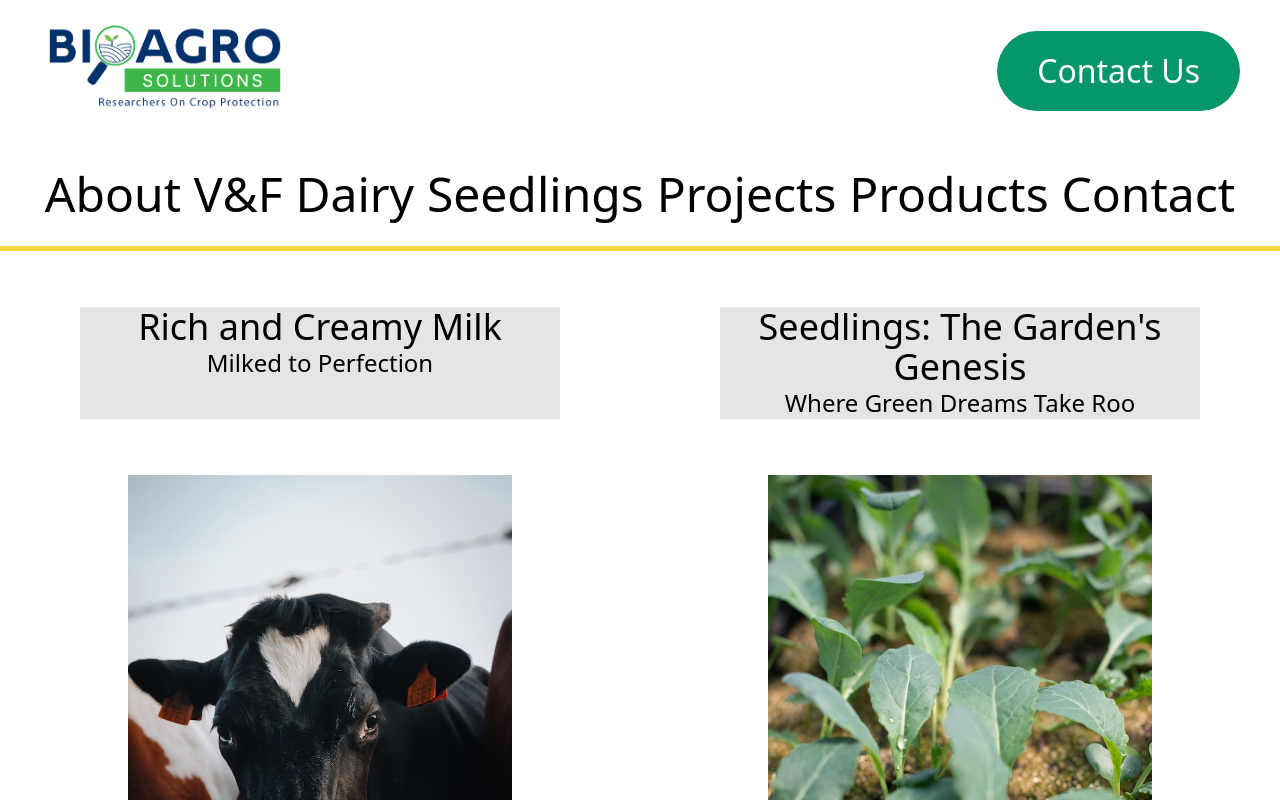
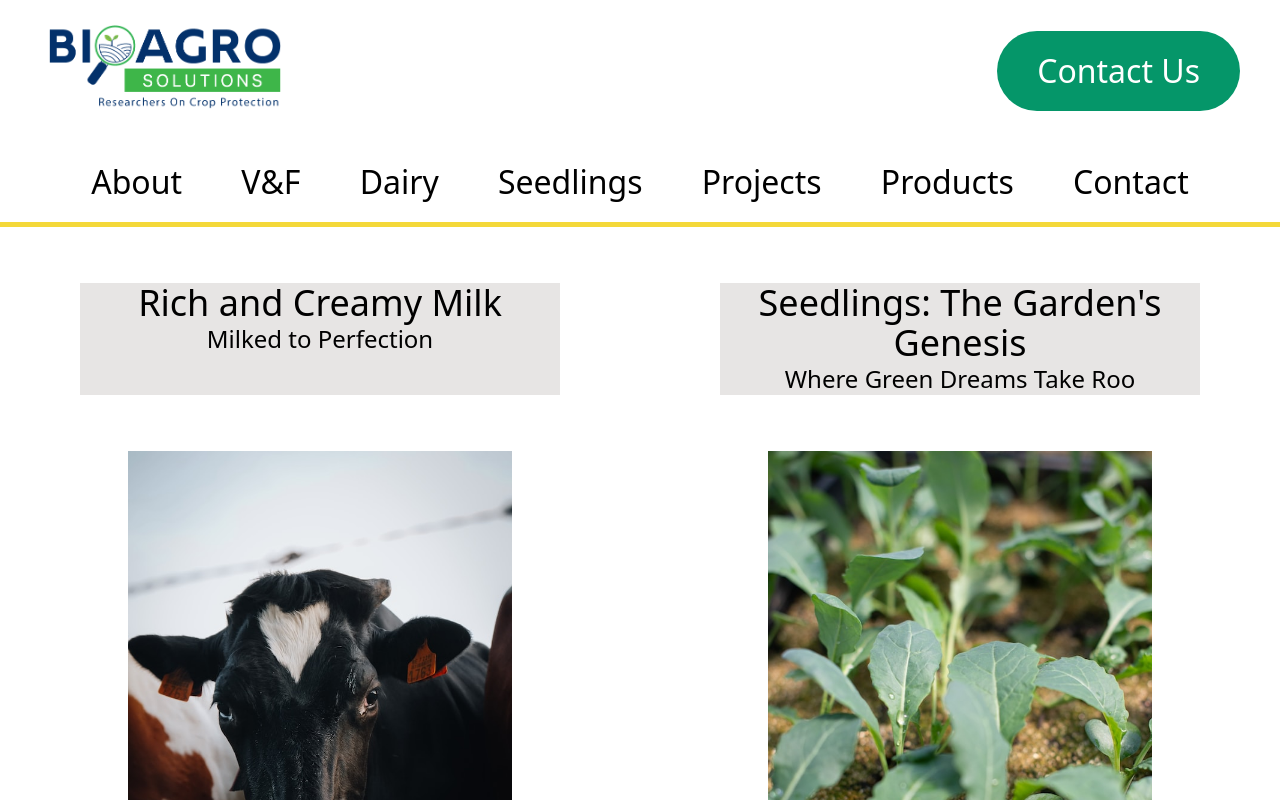
Before and after one commit to Musyonchez/bioagro, a Next.js app: page /products in a window 1280 px wide. Shown: the top 800 px of the page. Built offline with nearby package versions, Linux system fonts and the light colour scheme.

Commit message:
new update

```diff
--- a/Components/navbar.css
+++ b/Components/navbar.css
@@ -37,7 +37,7 @@
     text-align: center;
     justify-content: space-evenly;
     align-items: center;
-    font-size: 3rem;
+    font-size: 2rem;
     padding: 1rem 2.5rem;
     color: black;
   }
@@ -79,5 +79,7 @@
 
       .navbar-container {
         padding: 0.5rem 1rem;
+        justify-content: center;
+        margin: auto;
       }
   }
--- a/app/products/page.js
+++ b/app/products/page.js
@@ -78,7 +78,7 @@ const page = () => {
                             {fruits.map((fruit) => (
                                 <li
                                     key={fruit.id}
-                                    className=' list-none mx-auto mr-14'
+                                    className=' list-none mx-auto mr-14 max-md:mr-0'
                                 >
                                     <Link href="/products">
                                         <Image src = {fruit.img} alt="Logo"  className=' h-80 w-60 max-auto' />
@@ -101,7 +101,7 @@ const page = () => {
             </div>
 
             <div className='flex justify-center items-center'>
-                <ul className='grid xl:grid-cols-4 lg:grid-cols-3 max-md:grid-cols-1 text-center mb-0 justify-center items-center mx-auto max-md:'>
+                <ul className='grid xl:grid-cols-4 lg:grid-cols-3 max-md:grid-cols-1 text-center mb-0 justify-center items-center mx-auto'>
                             {vegetables.map((veg) => (
                                 <li
                                     key={veg.id}
```
